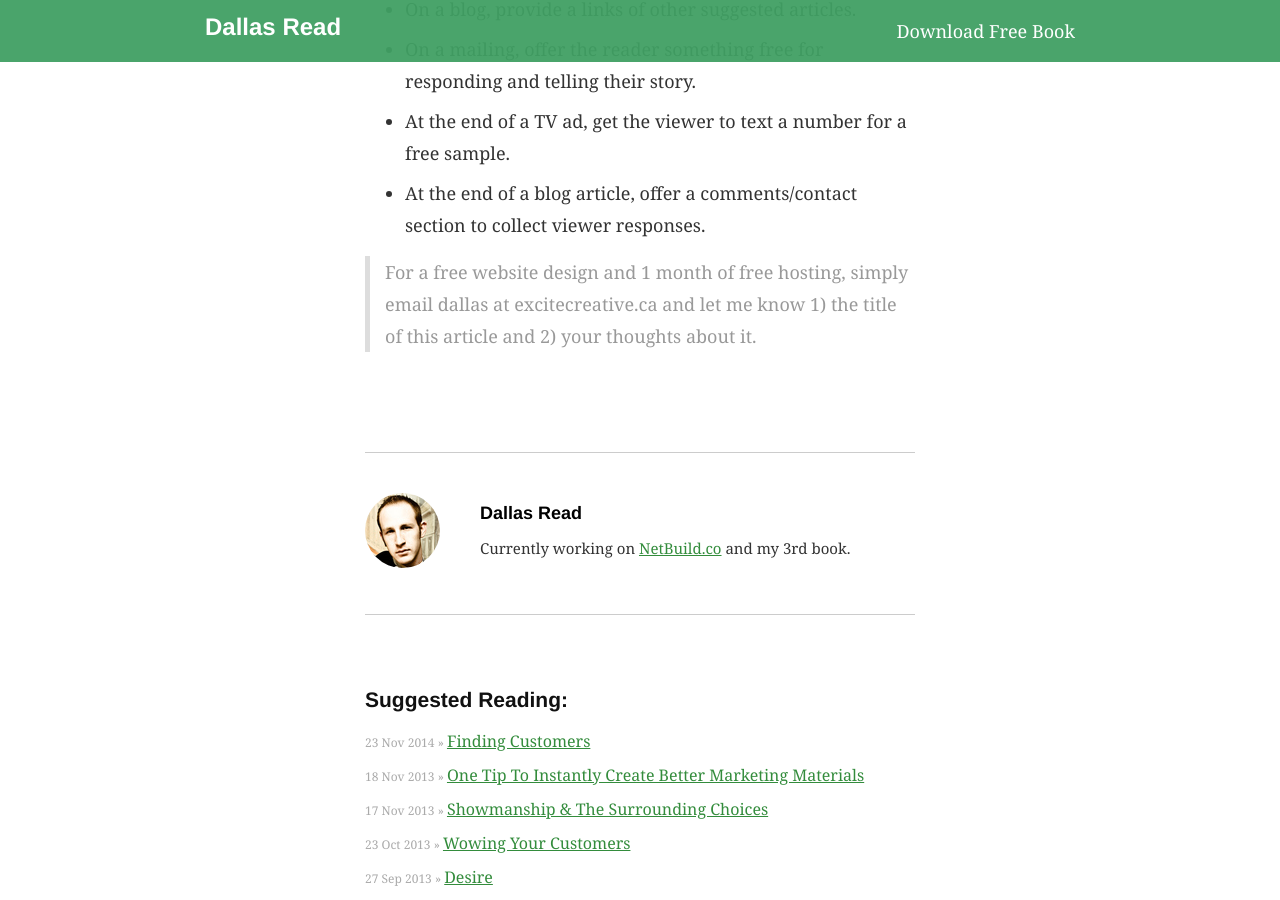
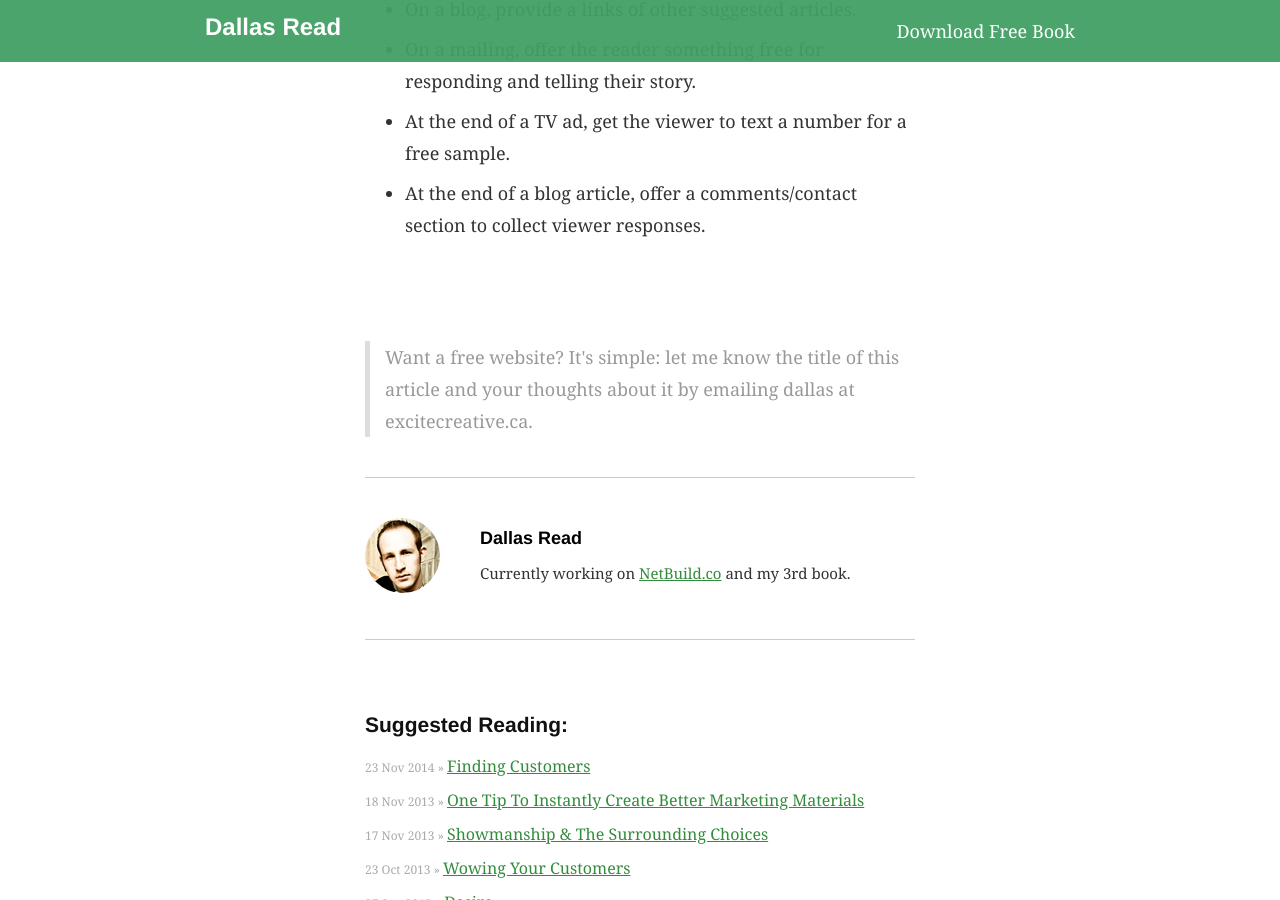
Before and after one commit to dallasread/www.dallasread.com, a Jekyll site: the page built from _posts/musings/2013-11-18-one-tip-to-instantly-create-better-marketing-materials.md, in a window 1280 px wide and 900 px high, scrolled down 1366 px. Built offline with Jekyll 4.4.1, drawn with Linux system fonts in a browser that asks for light colours; Markdown is read by kramdown in place of the engine named in the settings; some of the changed text lies outside the part shown.

Commit message:
change byline.

```diff
--- a/_includes/byline.html
+++ b/_includes/byline.html
@@ -1,8 +1,7 @@
-<blockquote>
-  For a free website design and 1 month of free hosting, simply email dallas at excitecreative.ca and let me know 1) the title of this article and 2) your thoughts about it.
-</blockquote>
-
 <div class="byline">
+  <blockquote>
+    Want a free website? It's simple: let me know the title of this article and your thoughts about it by emailing dallas at excitecreative.ca.
+  </blockquote>
   <hr />
   <img src="/assets/images/pr.jpeg">
   <h3><a href="http://dallasread.com" rel="author">Dallas Read</a></h3>
--- a/_posts/musings/2013-11-18-one-tip-to-instantly-create-better-marketing-materials.md
+++ b/_posts/musings/2013-11-18-one-tip-to-instantly-create-better-marketing-materials.md
@@ -7,7 +7,7 @@ categories: marketing tips
 
 I've seen _every_ marketing medium fail: million-dollar TV commercials, newspaper ads, websites, and billboards. Each failure has 1 thing in common:
 
-> They don't offer a clear "Next Thing To Do."
+They don't offer a clear "Next Thing To Do."
 
 ### Clever vs. Clear
 
```
